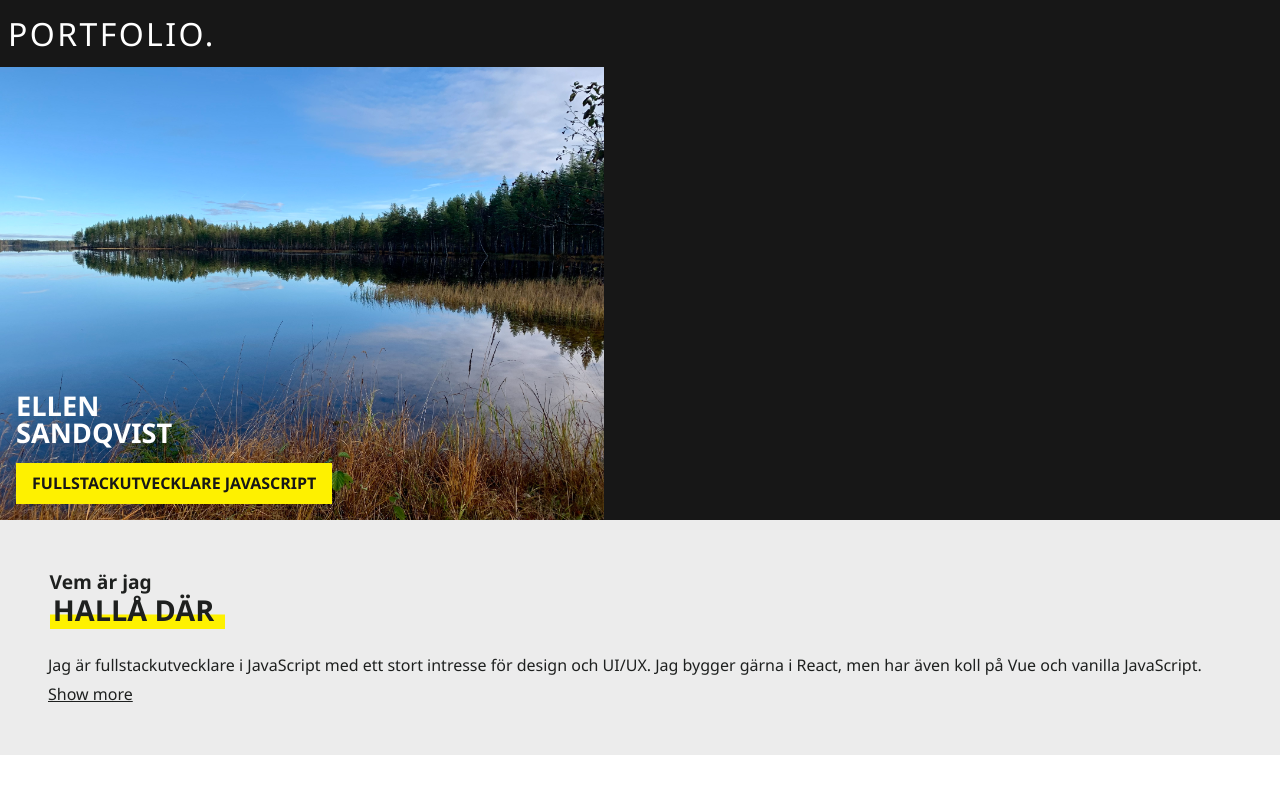
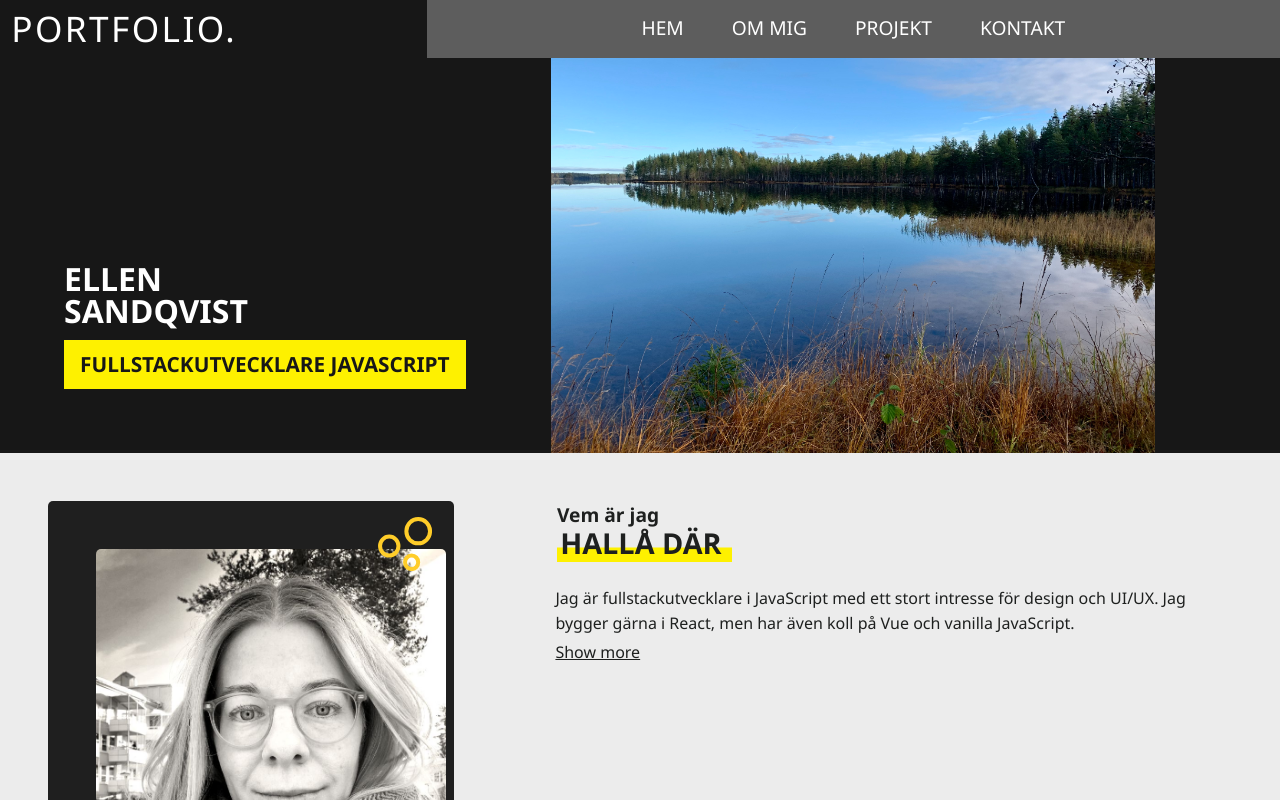
Before and after one commit to EllenSandqvist/Portfolio2025, a React (Vite) app: page / in a window 1280 px wide. Shown: the top 800 px of the page. Built offline with nearby package versions, Linux system fonts and the light colour scheme.

Commit message:
Finnished mobil view. Started working on tablet view.
Fixed functionality to show projectCard info so that links are not clickable before they are shown. Also work on accessibility.

```diff
--- a/src/components/About/About.jsx
+++ b/src/components/About/About.jsx
@@ -15,7 +15,7 @@ const About = () => {
     "Som person är jag noggrann, har hög arbetsmoral och tror att olika perspektiv leder till bättre lösningar. När jag inte sitter vid datorn och försöker bli klok på kodningsvärldens logik och mysterier, spenderar jag mycket tid med min sambo och våra två söner. Får jag välja fritt, hänger jag i skogen med gott fika och en svampkorg eller diskuterar världsläget med vänner över en middag. Miljö- och samhällsfrågor engagerar mig, och på senare tid har jag även odlat ett trädgårdsintresse. Mat och dryck, hantverk, litteratur, träning och hälsa är annat jag gärna ägnar mig åt.";
 
   return (
-    <section id="about" className={styles.about}>
+    <section className={styles.about} id="about">
       <div className={styles.img_background}>
         <img
           className={styles.profile_img_small}
--- a/src/components/About/About.module.css
+++ b/src/components/About/About.module.css
@@ -5,6 +5,7 @@
   display: grid;
   grid-template-columns: 1fr;
   position: relative;
+  scroll-margin-top: 3.5em;
 }
 
 .img_background {
@@ -37,6 +38,54 @@
 
 .zickzack {
   display: none;
+}
+
+.project_card {
+  aspect-ratio: 4 / 3;
+  width: 100%;
+  max-width: 520px;
+  position: relative;
+  object-fit: contain;
+}
+
+@media (min-width: 768px) {
+  .about {
+    grid-template-columns: 3fr 4fr;
+  }
+
+  .img_background {
+    display: block;
+    aspect-ratio: 8/9;
+    width: 80%;
+    position: relative;
+    background-color: #1f1f1f;
+    z-index: 1;
+    border-radius: 5px;
+    object-fit: contain;
+  }
+
+  .profile_img_small {
+    position: absolute;
+    aspect-ratio: 8/9;
+    width: 350px;
+    z-index: 10;
+    top: 3rem;
+    left: 3rem;
+    border-radius: 5px;
+  }
+
+  .bubbles {
+    position: absolute;
+    top: 1rem;
+    right: 1.4rem;
+    z-index: 20;
+  }
+
+  .dots {
+    position: absolute;
+    bottom: -4.5rem;
+    right: -3rem;
+  }
 }
 
 /* För större skärmar: */
--- a/src/components/Footer/Footer.jsx
+++ b/src/components/Footer/Footer.jsx
@@ -5,7 +5,7 @@ import { FaLinkedin } from "react-icons/fa";
 
 const Footer = () => {
   return (
-    <footer className={styles.footer}>
+    <footer className={styles.footer} id="contact">
       <div className={styles.heading_container}>
         <h2>
           <span className={styles.textSpan}>Hör av dig...</span>
--- a/src/components/Header/Header.jsx
+++ b/src/components/Header/Header.jsx
@@ -27,16 +27,19 @@ const Header = () => {
     }, 280);
   }, []);
   return (
-    <header className={styles.header}>
-      <div>
-        <h1
-          className={`${styles.header_title} ${styles.typing}`}
-          ref={headingRef}
-        >
-          PORTFOLIO.
-        </h1>
-        <nav className={styles.header_nav}>
-          <ul className={styles.nav_ul}>
+    <header className={styles.header} id="home">
+      <div className={styles.stickyNav}>
+        <div className={styles.h1Container}>
+          <h1
+            className={`${styles.headerTitle} ${styles.typing}`}
+            ref={headingRef}
+          >
+            PORTFOLIO.
+          </h1>
+        </div>
+
+        <nav className={styles.headerNav}>
+          <ul className={styles.navUl}>
             <li>
               <a href="#home">HEM</a>
             </li>
@@ -52,20 +55,17 @@ const Header = () => {
           </ul>
         </nav>
       </div>
-      <div className={styles.img_div}>
-        <img
-          className={styles.profile_img}
-          src={backsjon}
-          alt="Profile image"
-        />
+      <div className={styles.leftColumn}></div>
+      <div className={styles.imgDiv}>
+        <img className={styles.profileImg} src={backsjon} alt="Profile image" />
       </div>
-      <div className={styles.intro_text}>
-        <h2 className={styles.header_name}>
+      <div className={styles.introText}>
+        <h2 className={styles.headerName}>
           ELLEN
           <br />
           SANDQVIST
         </h2>
-        <h3 className={styles.header_work}>FULLSTACKUTVECKLARE JAVASCRIPT</h3>
+        <h3 className={styles.headerWork}>FULLSTACKUTVECKLARE JAVASCRIPT</h3>
       </div>
     </header>
   );
--- a/src/components/Header/Header.module.css
+++ b/src/components/Header/Header.module.css
@@ -6,12 +6,17 @@
   grid-template-columns: 1fr;
 }
 
-.header_title {
+.headerTitle {
   font-weight: 500;
-  margin: 0.5rem;
+  padding: 0.5rem;
   letter-spacing: 0.15rem;
   display: inline-block;
   border-right: 0.1em solid #fff;
+}
+
+.imgDiv {
+  display: grid;
+  place-items: center;
 }
 
 .typing {
@@ -24,23 +29,23 @@
   }
 }
 
-.header_nav {
+.headerNav {
   display: none;
   background-color: var(--secondary-grey);
 }
 
-.intro_text {
+.introText {
   position: absolute;
   bottom: 1rem;
   left: 1rem;
 }
 
-.header_name {
+.headerName {
   font-size: 1.7rem;
   line-height: 1;
 }
 
-.header_work {
+.headerWork {
   font-size: 1rem;
   background-color: var(--accent-color);
   display: inline-block;
@@ -49,24 +54,71 @@
   margin-top: 1rem;
 }
 
+@media (min-width: 768px) {
+  .header {
+    grid-template-columns: 1fr 2fr;
+  }
+
+  .stickyNav {
+    position: fixed;
+    top: 0;
+    left: 0;
+    width: 100%;
+    max-width: 1400px;
+    display: grid;
+    grid-template-columns: 1fr 2fr;
+    z-index: 1000;
+  }
+
+  .h1Container {
+    column-span: 1/1;
+    background-color: var(--primary-dark);
+    padding: 0.2em;
+  }
+
+  .headerTitle {
+    border-right: 0.1em solid #fff;
+    font-size: 2.2rem;
+    line-height: 1;
+  }
+
+  .headerNav {
+    background-color: var(--secondary-grey);
+    display: block;
+  }
+
+  .navUl {
+    display: flex;
+    flex-direction: row;
+    gap: 3rem;
+    align-items: center;
+    justify-content: center;
+    font-size: 1.2rem;
+    font-weight: 500;
+    height: 100%;
+  }
+
+  .introText {
+    bottom: 4rem;
+    left: 4rem;
+  }
+
+  .headerName {
+    font-size: 2rem;
+  }
+
+  .headerWork {
+    font-size: 1.3rem;
+    margin-top: 0.8rem;
+  }
+}
 /* For full screen: */
-/* .img_div {
+/* .imgDiv {
   display: grid;
   grid-template-columns: 1fr 2fr;
   grid-auto-rows: auto;
 } */
 
-/* .profile_img {
+/* .profileImg {
   grid-column: 2/3;
 } */
-
-.nav_ul {
-  display: flex;
-  flex-direction: row;
-  gap: 3rem;
-  align-items: center;
-  justify-content: center;
-  font-size: 1.2rem;
-  font-weight: 500;
-  padding: 1rem 0;
-}
--- a/src/components/ProjectCard/ProjectCard.module.css
+++ b/src/components/ProjectCard/ProjectCard.module.css
@@ -63,15 +63,14 @@
   border: 1px solid #c4c4c4;
 }
 
-.project_card:hover img,
 .project_card.active img {
   opacity: 0;
 }
 
-.project_card:hover .project_info_view,
 .project_card.active .project_info_view {
   opacity: 1;
   z-index: 3;
+  pointer-events: auto;
 }
 
 .project_description {
--- a/src/components/Projects/Projects.jsx
+++ b/src/components/Projects/Projects.jsx
@@ -7,6 +7,7 @@ import projectsData from "../../data/projects.js";
 
 const Work = () => {
   const [activeTab, setActiveTab] = useState("own");
+  const [activeProjectId, setActiveProjectId] = useState(null);
 
   const renderContent = () => {
     switch (activeTab) {
@@ -14,7 +15,12 @@ const Work = () => {
         return (
           <>
             {projectsData.ownProjects.map((project) => (
-              <ProjectCard key={project.id} project={project} />
+              <ProjectCard
+                key={project.id}
+                project={project}
+                isActive={activeProjectId === project.id}
+                setActiveProjectId={setActiveProjectId}
+              />
             ))}
           </>
         );
@@ -22,7 +28,12 @@ const Work = () => {
         return (
           <>
             {projectsData.collaborations.map((project) => (
-              <ProjectCard key={project.id} project={project} />
+              <ProjectCard
+                key={project.id}
+                project={project}
+                isActive={activeProjectId === project.id}
+                setActiveProjectId={setActiveProjectId}
+              />
             ))}
           </>
         );
--- a/src/components/Projects/Projects.module.css
+++ b/src/components/Projects/Projects.module.css
@@ -5,6 +5,7 @@
   flex-direction: column;
   align-items: center;
   padding: 2rem 0;
+  scroll-margin-top: 3.5em;
 }
 
 .projects h2 {
@@ -31,6 +32,7 @@
   width: 90%;
   display: grid;
   grid-template-columns: 1fr;
+  place-items: center;
   gap: 3.5rem;
 }
 
--- a/src/index.css
+++ b/src/index.css
@@ -27,6 +27,10 @@
   --background-color-lightest: #fefcf6; */
 }
 
+html {
+  scroll-behavior: smooth;
+}
+
 body {
   font-family: var(--font-base);
   line-height: 1.6;
@@ -46,13 +50,22 @@ a {
 }
 
 a:hover:not(.link-btn),
-a:active:not(.link-btn),
-a:focus:not(.link-btn) {
+a:active:not(.link-btn) {
   text-decoration: underline;
   text-underline-offset: 5px;
   text-decoration-color: var(--accent-color);
   text-decoration-thickness: 3px;
   outline: none;
+}
+
+*:focus-visible {
+  outline: 3px solid var(--accent-outline);
+  outline-offset: 2px;
+  border-radius: 2px;
+}
+
+button:focus-visible {
+  outline-offset: 8px;
 }
 
 button {
```
Also changed, not shown: src/components/ProjectCard/ProjectCard.jsx (+32 -26 lines).
